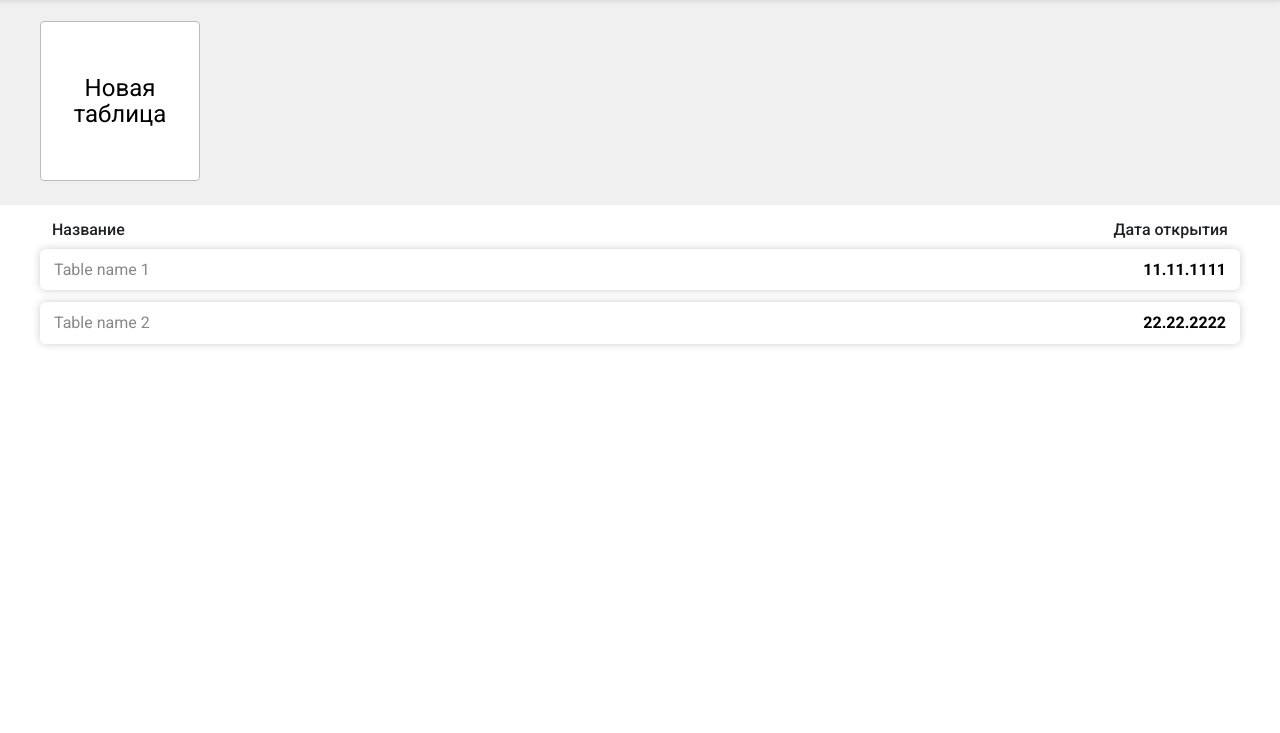
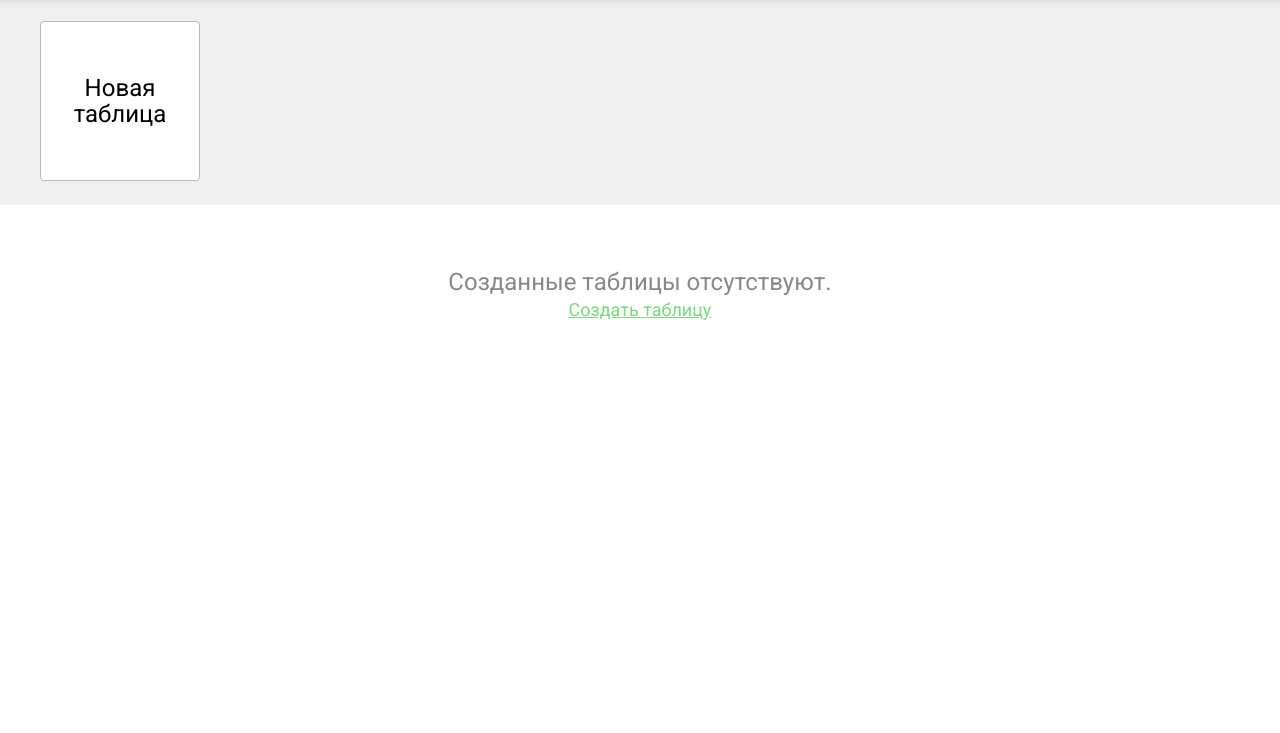
Before and after one commit to VadimKolpashchikov/excel-app, a website built with webpack: page src/index.html in a window 1280 px wide. Shown: the part 67-800 px from the top of the page. Built offline with nearby package versions, Linux system fonts and the light colour scheme.

Commit message:
feat: доработки dashboard компонента

```diff
--- /dev/null
+++ b/src/components/dashboard/Dashboard.js
@@ -0,0 +1,32 @@
+import { $ } from '@core/dom';
+import { createRecordsTable, getNewTableHref } from './dashboard.utils';
+
+/* eslint-disable import/prefer-default-export */
+export class Dashboard {
+  $className = 'excel';
+
+  getRoot() {
+    const root = $.createEl('div', this.$className);
+
+    root.html(/* html */`
+        <div class="dashboard__header">
+          <h1>5V-Excel. Dashboard</h1>
+        </div>
+
+        <div class="dashboard__controls">
+          <div class="container-small">
+            <a href=${getNewTableHref()}" class="dashboard__control-create btn-white">
+              Новая<br/> таблица
+            </a>
+          </div>
+        </div>
+        <div class="dashboard__table">
+          <div class="container-small">
+            ${createRecordsTable()}
+          </div>
+        </div>
+      `);
+
+    return root;
+  }
+}
--- /dev/null
+++ b/src/components/dashboard/dashboard.utils.js
@@ -0,0 +1,53 @@
+/* eslint-disable import/prefer-default-export */
+export function getRecordTemplate() {
+  return /* html */`
+    <li class="dashboard__record">
+      <a href="#">Table name 1</a>
+      <strong>11.11.1111</strong>
+    </li>
+  `;
+}
+
+export function getNewTableHref() {
+  return `"#/excel/${Date.now().toString()}`;
+}
+
+function getAllStorageKeys() {
+  const result = [];
+
+  for (let i = 0; i < localStorage.length; i += 1) {
+    const key = localStorage.key(i);
+
+    if (key.includes('excel')) {
+      result.push(key);
+    }
+  }
+
+  return result;
+}
+
+export function createRecordsTable() {
+  const storageKeys = getAllStorageKeys();
+
+  if (!storageKeys.length) {
+    return /* html */`
+      <p class="dashboard__table-empty">
+        Созданные таблицы отсутствуют.
+        <br/>
+        <a href=${getNewTableHref()}">
+          Создать таблицу
+        </a>
+      </p>
+  `;
+  }
+
+  return /* html */ `
+    <div class="dashboard__table-header">
+      <span>Название</span>
+      <span>Дата открытия</span>
+    </div>
+    <ul class="dashboard__table-body">
+      ${storageKeys.map(getRecordTemplate).join('')}
+    </ul>
+  `;
+}
--- a/src/core/router/Router.js
+++ b/src/core/router/Router.js
@@ -36,6 +36,7 @@ export class Router {
 
     this.$root.clear();
     this.page?.destroy();
+
     const routeName = this.routesName.find(
       (key) => activeRoute.path.includes(key),
     );
--- a/src/pages/DashboardPage.js
+++ b/src/pages/DashboardPage.js
@@ -1,42 +1,11 @@
-import { $ } from '@core/dom';
 import { Page } from '@core/Page';
+import { Dashboard } from '@components/dashboard/Dashboard';
 
 /* eslint-disable import/prefer-default-export */
 export class DashboardPage extends Page {
-  /* eslint-disable class-methods-use-this */
   getRoot() {
-    return $.createEl('div', 'dashboard')
-      .html(/* html */`
-        <div class="dashboard__header">
-          <h1>5V Excel Dashboard</h1>
-        </div>
+    this.viewModel = new Dashboard();
 
-        <div class="dashboard__controls">
-          <div class="container-small">
-            <a href="#" class="dashboard__control-create btn-white">
-              Новая<br/> таблица
-            </a>
-          </div>
-        </div>
-
-        <div class="dashboard__table">
-          <div class="container-small">
-            <div class="dashboard__table-header">
-              <span>Название</span>
-              <span>Дата открытия</span>
-            </div>
-            <ul class="dashboard__table-body">
-              <li class="dashboard__record">
-                <a href="#">Table name 1</a>
-                <strong>11.11.1111</strong>
-              </li>
-              <li class="dashboard__record">
-                <a href="#">Table name 2</a>
-                <strong>22.22.2222</strong>
-              </li>
-            </ul>
-          </div>
-        </div>
-      `);
+    return this.viewModel.getRoot();
   }
 }
--- a/src/pages/ExcelPage.js
+++ b/src/pages/ExcelPage.js
@@ -11,9 +11,7 @@ import { debounce, storage } from '@core/utils';
 export class ExcelPage extends Page {
   /* eslint-disable class-methods-use-this */
   getRoot() {
-    console.log('params', this.params);
-
-    const EXCEL_STORAGE_NAME = 'exele-state';
+    const EXCEL_STORAGE_NAME = 'excel-state';
     const store = createStore(rootReducer, storage(EXCEL_STORAGE_NAME) ?? {});
 
     const storageStateListener = debounce((state) => {
--- a/src/scss/pages/_dashboard.scss
+++ b/src/scss/pages/_dashboard.scss
@@ -9,6 +9,7 @@
     align-items: center;
     justify-content: center;
     height: $db-header-height;
+    color: $black-color-4;
     background: $primary-color-1;
     box-shadow: 0 2px 5px 2px rgba(60 64 67 /15%);
   }
@@ -45,6 +46,19 @@
     color: $black-color-2;
     font-weight: 500;
     font-size: $font-size-text;
+  }
+
+  &__table-empty {
+    padding: 48px 0;
+    font-size: $font-size-control-big;
+    text-align: center;
+
+    a {
+      display: inline-block;
+      color: $primary-color-1;
+      font-size: $font-size-control;
+      transition: 0.2s all ease-in;
+    }
   }
 
   &__table-body {
```
